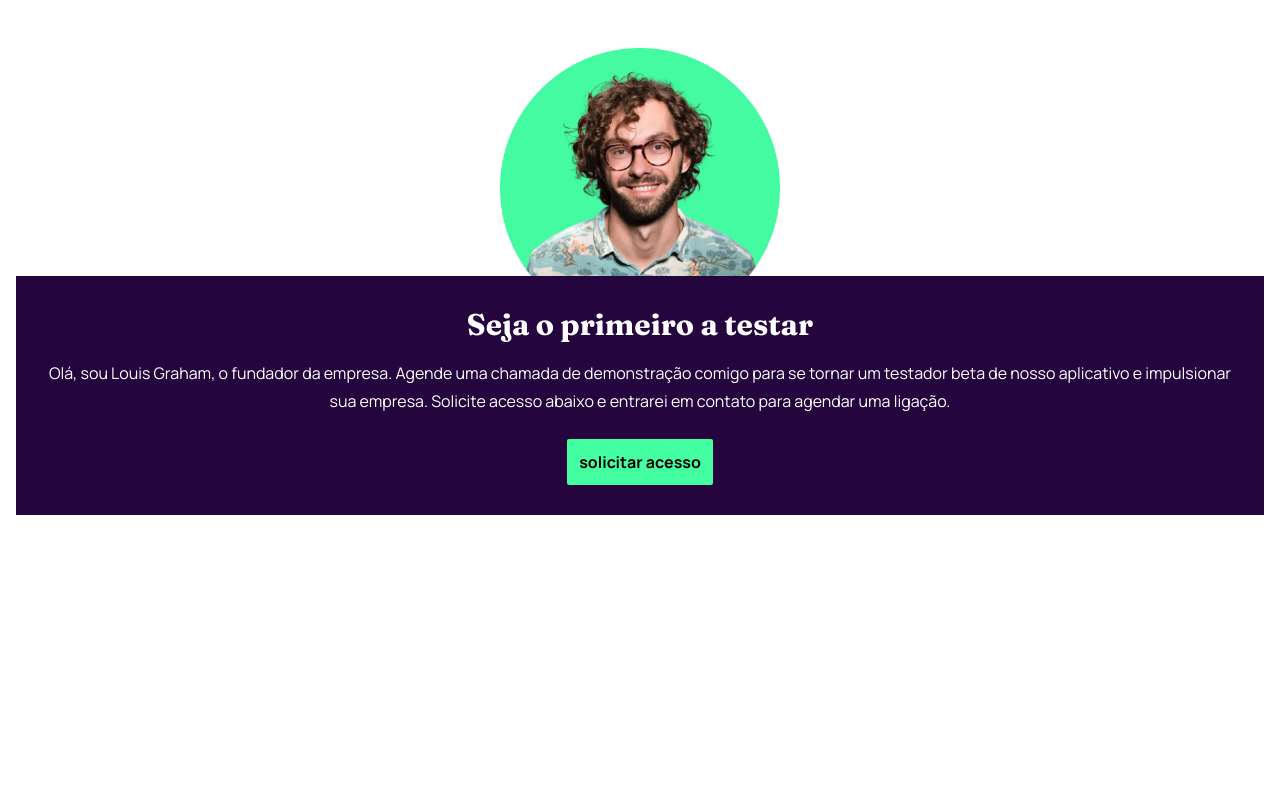
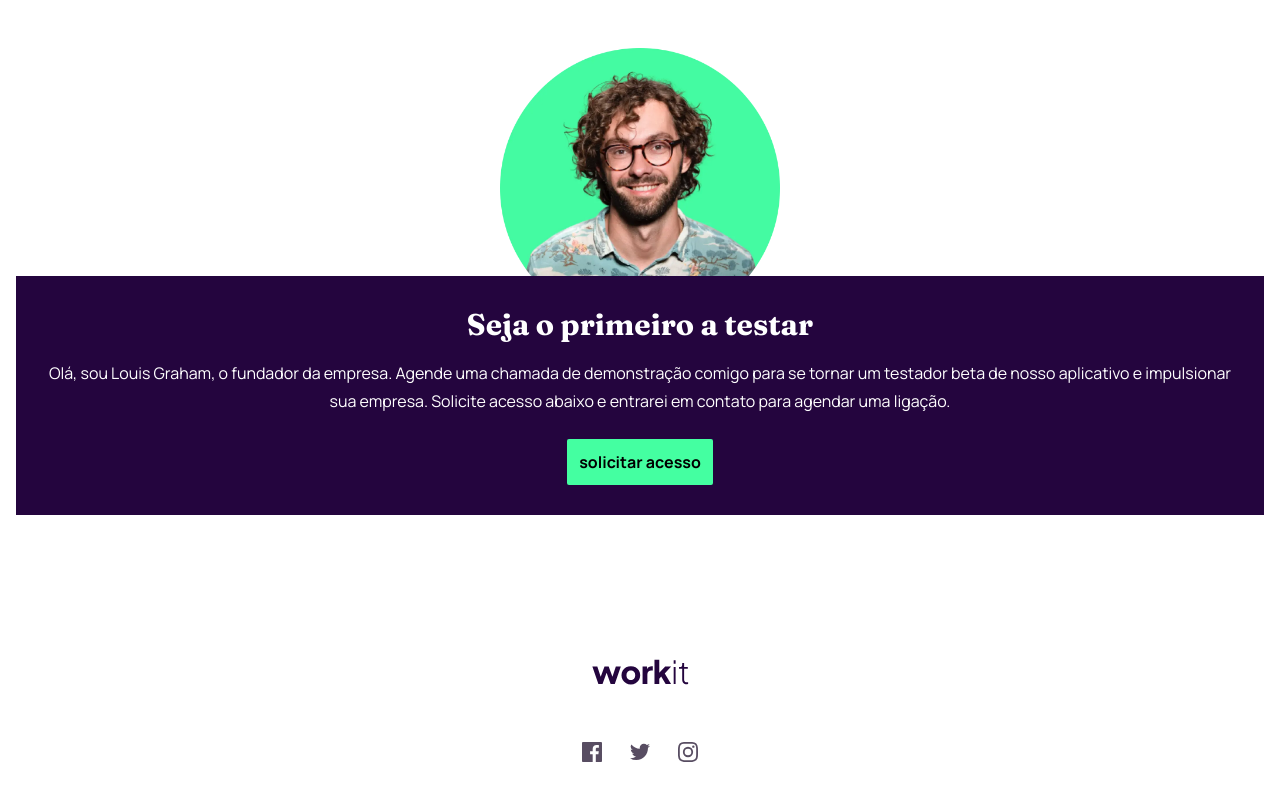
Before and after one commit to Dev-JoaoVictor/workit, a React (Vite) app: page / in a window 1280 px wide. Shown: the part 1186-1986 px from the top of the page. Before the commit the page ends 1771 px from the top, so only its background shows below. Built offline with nearby package versions, Linux system fonts and the light colour scheme.

Commit message:
feat(footer): adiciona o footer a pagina

```diff
--- a/src/page/Home/index.jsx
+++ b/src/page/Home/index.jsx
@@ -1,11 +1,15 @@
-import { Header, Message, Services } from "./styles";
+import { Footer, Header, Message, Services } from "./styles";
 
 import { Button } from "../../components/Button";
 import { Service } from "../../components/Service";
 
-import deviceMobile from "../../assets/images/image-hero.webp";
+import logoDark from "../../assets/images/logo-dark.svg";
 import logoLight from "../../assets/images/logo-light.svg";
 import founder from "../../assets/images/image-founder.webp";
+import twitterIcon from "../../assets/images/icon-twitter.svg";
+import deviceMobile from "../../assets/images/image-hero.webp";
+import facebookIcon from "../../assets/images/icon-facebook.svg";
+import instagramIcon from "../../assets/images/icon-instagram.svg";
 
 export function Home() {
   return (
@@ -20,7 +24,7 @@ export function Home() {
             <h1>
               Dados <strong>adaptados</strong> às suas necessidades
             </h1>
-            <Button  text="saber mais"/>
+            <Button text="saber mais" />
           </section>
           <img src={deviceMobile} alt="imagem ilustrativa de um celular" />
         </div>
@@ -52,9 +56,17 @@ export function Home() {
             aplicativo e impulsionar sua empresa. Solicite acesso abaixo e
             entrarei em contato para agendar uma ligação.
           </p>
-          <Button text="solicitar acesso"/>
+          <Button text="solicitar acesso" />
         </div>
       </Message>
+      <Footer>
+        <img src={logoDark} alt="Logo da empresa Workit" />
+        <div>
+          <img src={facebookIcon} alt="Logo do Facebook" />
+          <img src={twitterIcon} alt="Logo do Twiitter" />
+          <img src={instagramIcon} alt="Logo do Instagram" />
+        </div>
+      </Footer>
     </main>
   );
 }
--- a/src/page/Home/styles.js
+++ b/src/page/Home/styles.js
@@ -98,3 +98,19 @@ export const Message = styled.section`
     }
   }
 `;
+
+export const Footer = styled.footer`
+  display: flex;
+  gap: 5.7rem;
+  flex-direction: column;
+  justify-content: center;
+  align-items:center;
+
+  margin: 7.4rem 0;
+  padding:  0 1.6rem;
+
+  div {
+    display: flex;
+    gap: 2.8rem;
+  }
+`;
```
